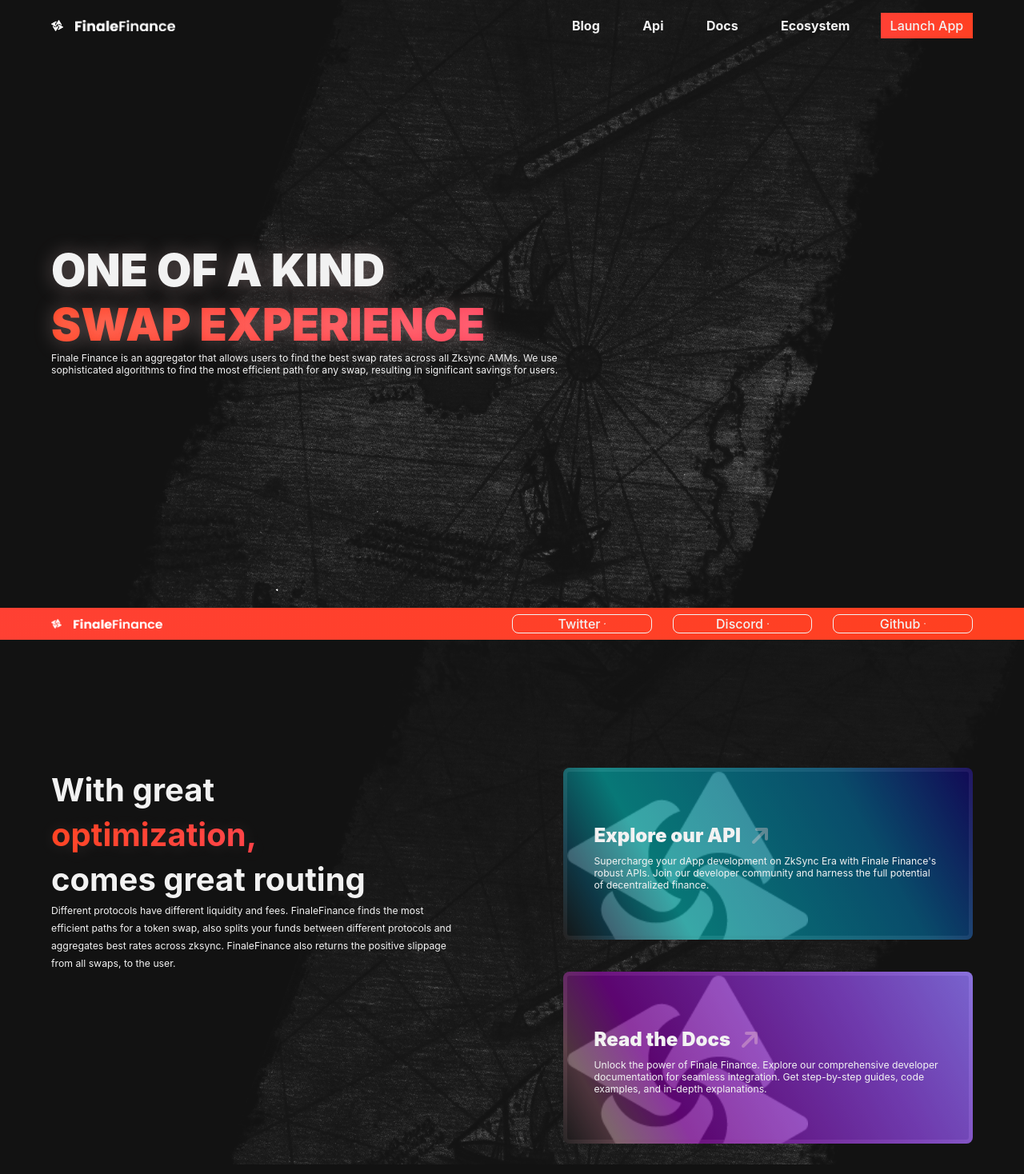
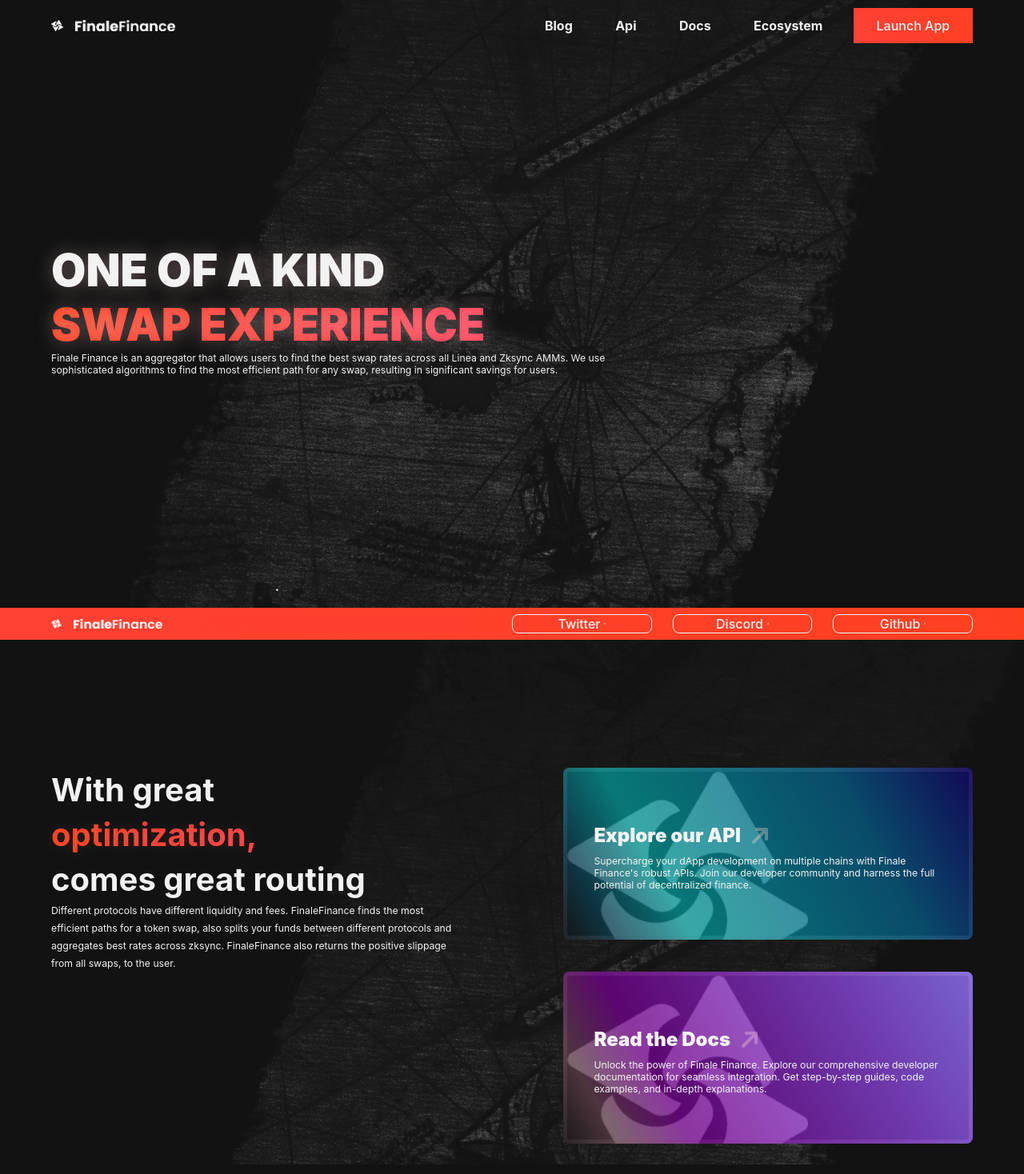
Before and after one commit to 0xhwk/finale-finance-main, a React (Vite) app: page / in a window 1280 px wide. Shown: the top 1468 px of the page at 80% size. Built offline with nearby package versions, Linux system fonts and the light colour scheme.

Commit message:
linea desc

```diff
--- a/index.html
+++ b/index.html
@@ -6,7 +6,7 @@
   <meta property="og:title" content="Finale Finance" />
   <meta
     property="og:description"
-    content="Finale Finance | DEX Aggregator on zkSync"
+    content="Finale Finance | DEX Aggregator on Linea and zkSync Era"
   />
   <meta property="og:image" content="./public/android-chrome-192x192.png" />
   <meta property="og:url" content="https://finalefinance.xyz" />
--- a/src/Components/Landing.jsx
+++ b/src/Components/Landing.jsx
@@ -11,9 +11,9 @@ const Landing = () => {
         </h1>
         <div className="finfo">
           Finale Finance is an aggregator that allows users to find the best
-          swap rates across all Zksync AMMs. We use sophisticated algorithms to
-          find the most efficient path for any swap, resulting in significant
-          savings for users.
+          swap rates across all Linea and Zksync AMMs. We use sophisticated
+          algorithms to find the most efficient path for any swap, resulting in
+          significant savings for users.
         </div>
       </div>
     </div>
--- a/src/Components/Vision.jsx
+++ b/src/Components/Vision.jsx
@@ -29,7 +29,7 @@ const Vision = () => {
               <OutboundIcon className="outbound-icon"></OutboundIcon>
             </h1>
             <div className="finfo">
-              Supercharge your dApp development on ZkSync Era with Finale
+              Supercharge your dApp development on multiple chains with Finale
               Finance's robust APIs. Join our developer community and harness
               the full potential of decentralized finance.
             </div>
--- a/src/index.css
+++ b/src/index.css
@@ -172,11 +172,8 @@ svg {
   align-items: center;
   cursor: pointer;
   border: none;
-  width: 20%;
-  height: 120%;
   min-width: fit-content;
-  padding: 1% 2%;
-
+  padding: 2% 5%;
   transition: all 0.3s ease 0s;
   color: var(--white);
 }
```
Also changed, not shown: public/manifest.json.
